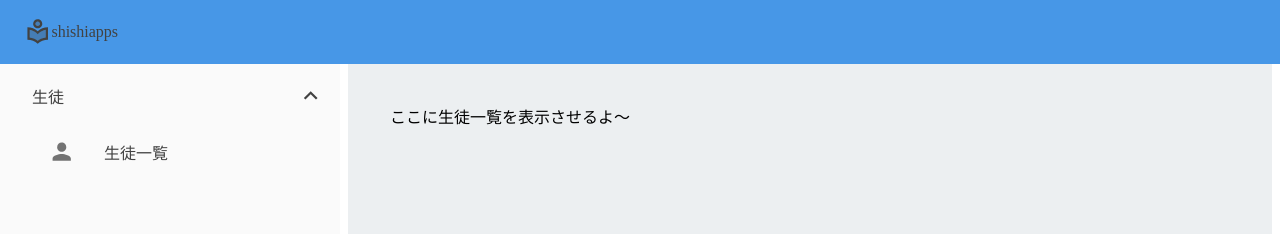
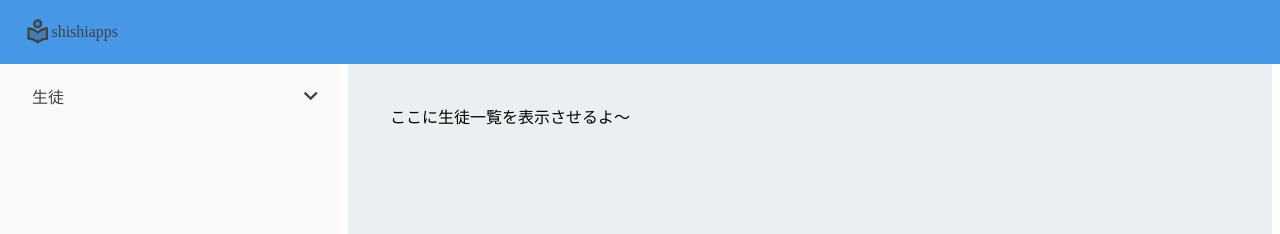
Before and after one commit to pronounceA/shishiapps-remake, a Next.js app: page /students in a window 1280 px wide. Shown: the top 234 px of the page. Built offline with nearby package versions, Linux system fonts and the light colour scheme.

Commit message:
fix isOpenStudentList to false

```diff
--- a/src/components/organisms/Layout/GlobalSidebar/GlobalSidebar.tsx
+++ b/src/components/organisms/Layout/GlobalSidebar/GlobalSidebar.tsx
@@ -14,14 +14,14 @@ import PersonIcon from '@mui/icons-material/Person'
 
 const drawerWidth = 340
 
-export type Props = {
+export interface Props {
   isOpen: boolean;
 };
 
 const GlobalSidebar = ({ isOpen }: Props) => {
   const { t } = useTranslation('layout')
 
-  const [isOpenStudentList, setIsOpenStudentList] = React.useState<boolean>(true);
+  const [isOpenStudentList, setIsOpenStudentList] = React.useState<boolean>(false);
 
   const ChangeStudentList = () => {
     setIsOpenStudentList(!isOpenStudentList);
@@ -34,10 +34,10 @@ const GlobalSidebar = ({ isOpen }: Props) => {
         <List>
           <ListItemButton onClick={ChangeStudentList}>
             <ListItemText primary='生徒' />
-            {isOpenStudentList ? <ExpandLess /> : <ExpandMore/>}
+            {isOpenStudentList ? <ExpandLess /> : <ExpandMore />}
           </ListItemButton>
           <Collapse in={isOpenStudentList} timeout={0}>
-            <List sx={{ml: 2}}>
+            <List sx={{ ml: 2 }}>
               <ListItemLink icon={<PersonIcon />} text='生徒一覧' href={PagePath.STUDENTS} />
             </List>
           </Collapse>
```
